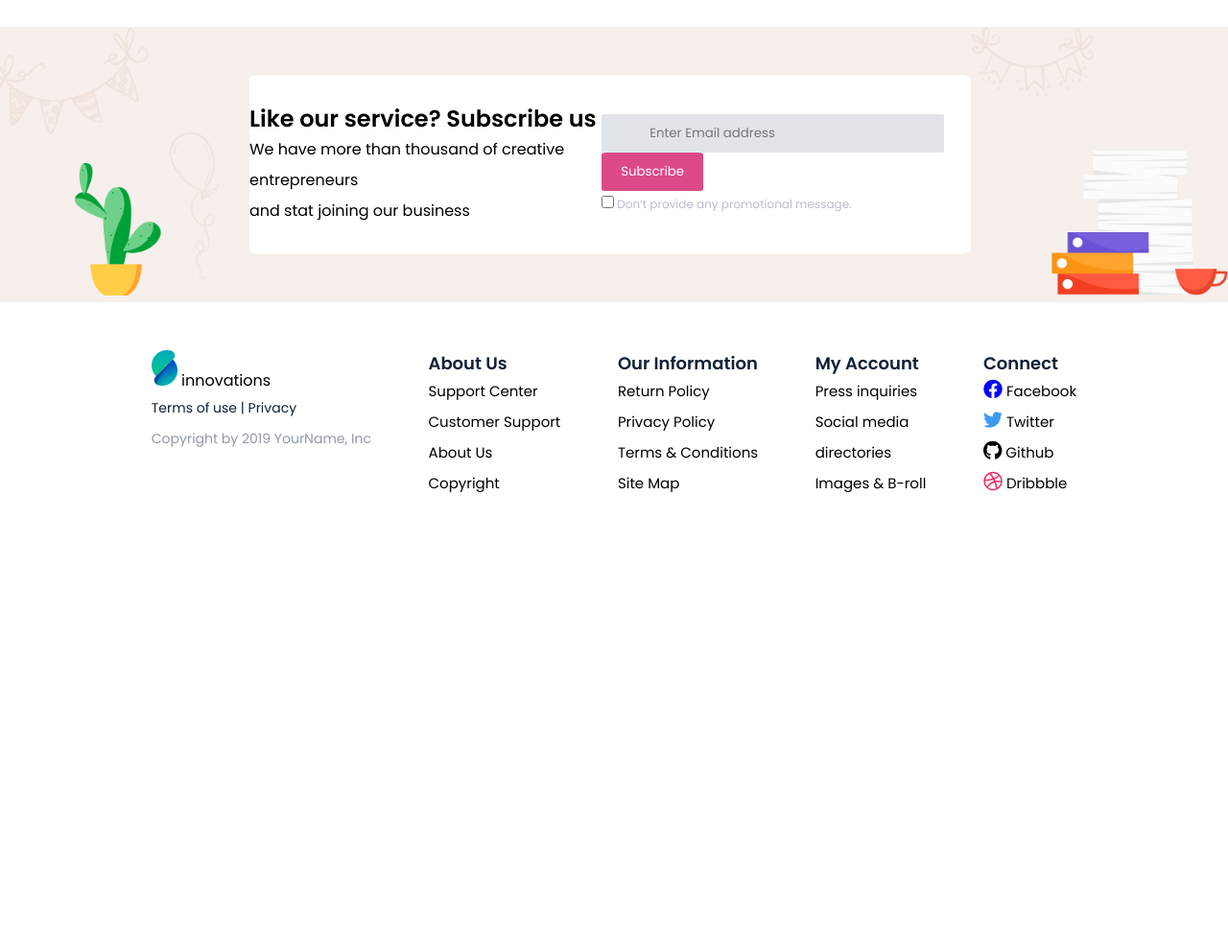
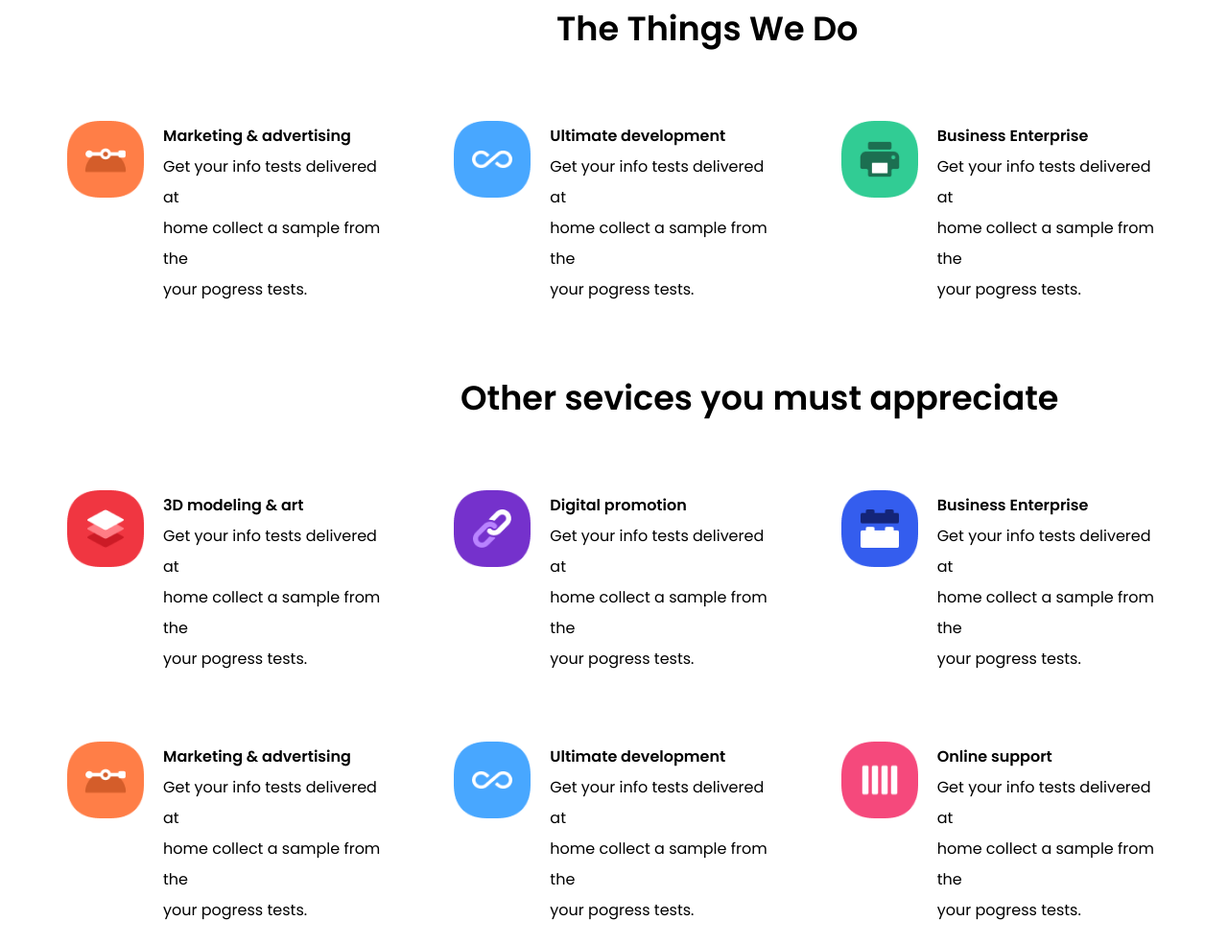
Before and after one commit to ibtissamelhani/Innovation-site, a plain HTML site: page advertise.html in a window 1280 px wide. Shown: the part 648-1632 px from the top of the page at 96% size. Before the commit the page ends 1218 px from the top, so only its background shows below. Drawn offline with Linux system fonts and the light colour scheme; a web font is replaced by a local one.

Commit message:
commit 4

```diff
--- a/advertise.html
+++ b/advertise.html
@@ -44,15 +44,127 @@
 
         </nav>
     </header>
+
     <section class="home">
-        <div>
+        <div class="home-text">
             <h1>Take Your Brand To The Next Level</h1>
-            <p>Whatever obstacle you are facing, we're here to navigate it. We know how to <br>create great marketing
-                solutions with the best trends and technology so you<br> can stay ahead of the competition. We're here
+            <p>Whatever obstacle you are facing, we're here to navigate it. We know how to create great marketing
+                solutions with the best trends and technology so you can stay ahead of the competition. We're here
                 to help you create a larger customer base, expand your online reach, or boost your revenue.</p>
         </div>
         <div>
             <img src="img/advertise.png" alt="">
+        </div>
+    </section>
+
+    <!--section service-->
+    <section>
+        <div class="title-1">
+            <h3>The Things We Do</h3>
+        </div>
+        <div class="service">
+            <div class="service-a">
+                <div>
+                    <img src="img/mark.png" alt="">
+                </div>
+                <div class="service-text">
+                    <h4>Marketing & advertising</h4>
+                    <p>Get your info tests delivered at<br>home collect a sample from the<br>your pogress tests.</p>
+                </div>
+
+            </div>
+            <div class="service-a">
+                <div>
+                    <img src="img/mark2.png" alt="">
+                </div>
+                <div class="service-text">
+                    <h4>Ultimate development</h4>
+                    <p>Get your info tests delivered at<br>home collect a sample from the<br>your pogress tests.</p>
+                </div>
+
+            </div>
+            <div class="service-a">
+                <div>
+                    <img src="img/mark3.png" alt="">
+                </div>
+                <div class="service-text">
+                    <h4>Business Enterprise</h4>
+                    <p>Get your info tests delivered at<br>home collect a sample from the<br>your pogress tests.</p>
+                </div>
+
+            </div>
+        </div>
+
+    </section>
+
+    <section>
+        <div class="title-2">
+            <h3>Other sevices you must appreciate</h3>
+        </div>
+
+        <div class="service">
+            <div class="service-a">
+                <div>
+                    <img src="img/mark4.png" alt="">
+                </div>
+                <div class="service-text">
+                    <h4>3D modeling & art</h4>
+                    <p>Get your info tests delivered at<br>home collect a sample from the<br>your pogress tests.</p>
+                </div>
+
+            </div>
+            <div class="service-a">
+                <div>
+                    <img src="img/mark5.png" alt="">
+                </div>
+                <div class="service-text">
+                    <h4>Digital promotion</h4>
+                    <p>Get your info tests delivered at<br>home collect a sample from the<br>your pogress tests.</p>
+                </div>
+
+            </div>
+            <div class="service-a">
+                <div>
+                    <img src="img/mark6.png" alt="">
+                </div>
+                <div class="service-text">
+                    <h4>Business Enterprise</h4>
+                    <p>Get your info tests delivered at<br>home collect a sample from the<br>your pogress tests.</p>
+                </div>
+
+            </div>
+        </div>
+        <div class="service">
+            <div class="service-a">
+                <div>
+                    <img src="img/mark.png" alt="">
+                </div>
+                <div class="service-text">
+                    <h4>Marketing & advertising</h4>
+                    <p>Get your info tests delivered at<br>home collect a sample from the<br>your pogress tests.</p>
+                </div>
+
+            </div>
+            <div class="service-a">
+                <div>
+                    <img src="img/mark2.png" alt="">
+                </div>
+                <div class="service-text">
+                    <h4>Ultimate development</h4>
+                    <p>Get your info tests delivered at<br>home collect a sample from the<br>your pogress tests.</p>
+                </div>
+
+            </div>
+            <div class="service-a">
+                <div>
+                    <img src="img/mark7.png" alt="">
+                </div>
+                <div class="service-text">
+                    <h4>Online support</h4>
+                    <p>Get your info tests delivered at<br>home collect a sample from the<br>your pogress tests.</p>
+                </div>
+
+            </div>
         </div>
     </section>
 
--- a/css/about.css
+++ b/css/about.css
@@ -109,7 +109,7 @@ nav ul a:hover {
     padding: 50px;
     max-width: 700px;
     position: relative;
-    bottom: -200px;
+    bottom: -150px;
 }
 
 .container {
--- a/css/advertise.css
+++ b/css/advertise.css
@@ -82,16 +82,62 @@ nav ul a:hover {
 
 .login .line {
     width: fit-content;
-    margin-inline: 9px auto;
-    /* margin-left: auto;
-    margin-right: 9px; */
+    margin-left: auto;
+    margin-right: 9px;
 }
 
 
 .home {
     display: flex;
+    margin: 0 80px;
     align-items: center;
-    justify-content: space-around;
+}
+
+.home-text {
+    color: #02073E;
+    max-width: 45%;
+    line-height: 3rem;
+}
+
+.home-text h1 {
+    font-size: 50px;
+}
+
+.home-text p {
+    font-size: 24px;
+}
+
+.home img {
+    position: relative;
+    bottom: -100px;
+}
+
+
+.service {
+    display: flex;
+    justify-content: center;
+    gap: 70px;
+    margin: 70px;
+}
+
+.service-a {
+    display: flex;
+    justify-content: center;
+    gap: 20px;
+}
+
+.service-text {
+    line-height: 2rem;
+}
+
+.title-1 {
+    padding-left: 580px;
+    font-size: 30px;
+}
+
+.title-2 {
+    padding-left: 480px;
+    font-size: 30px;
 }
 
 .sub {
```
